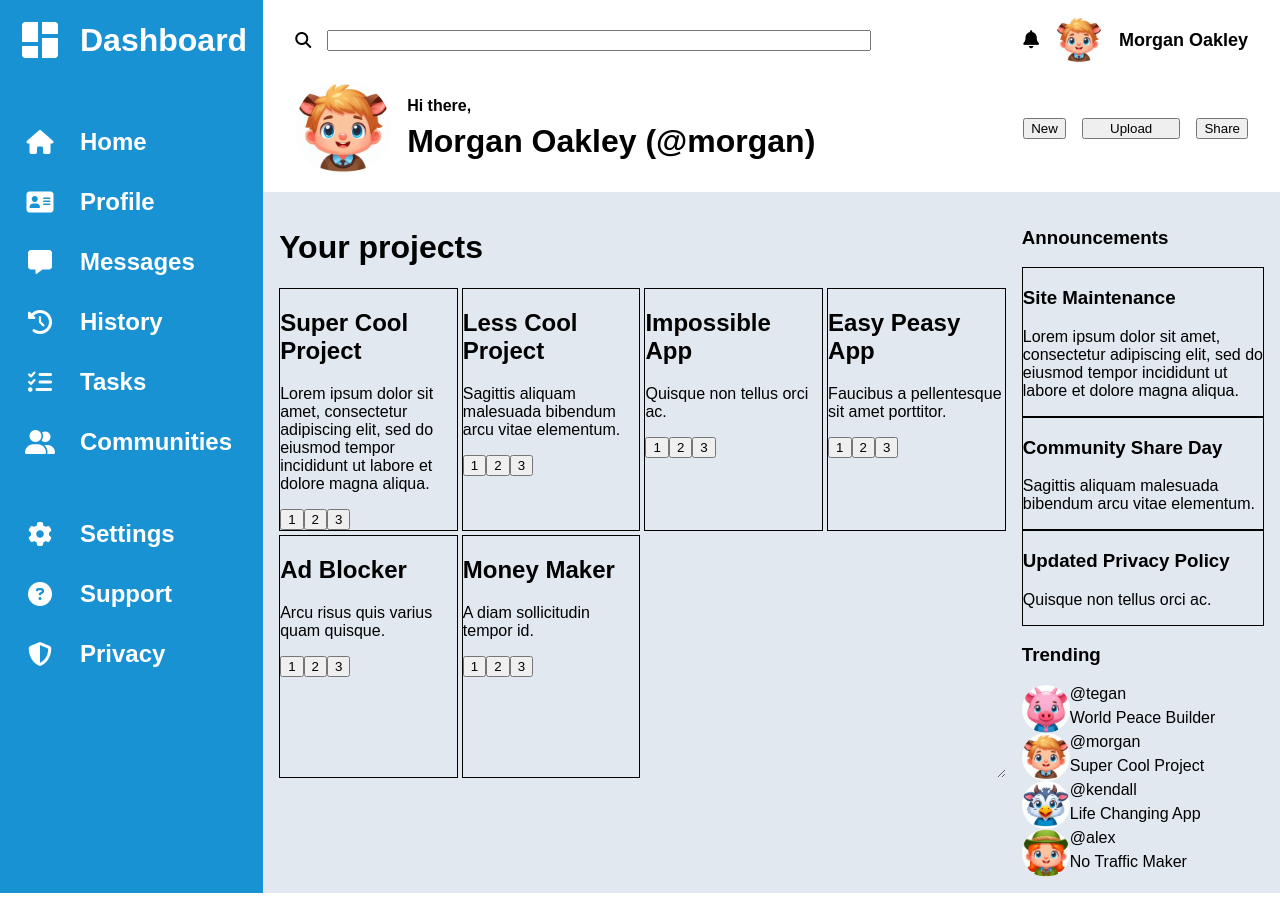
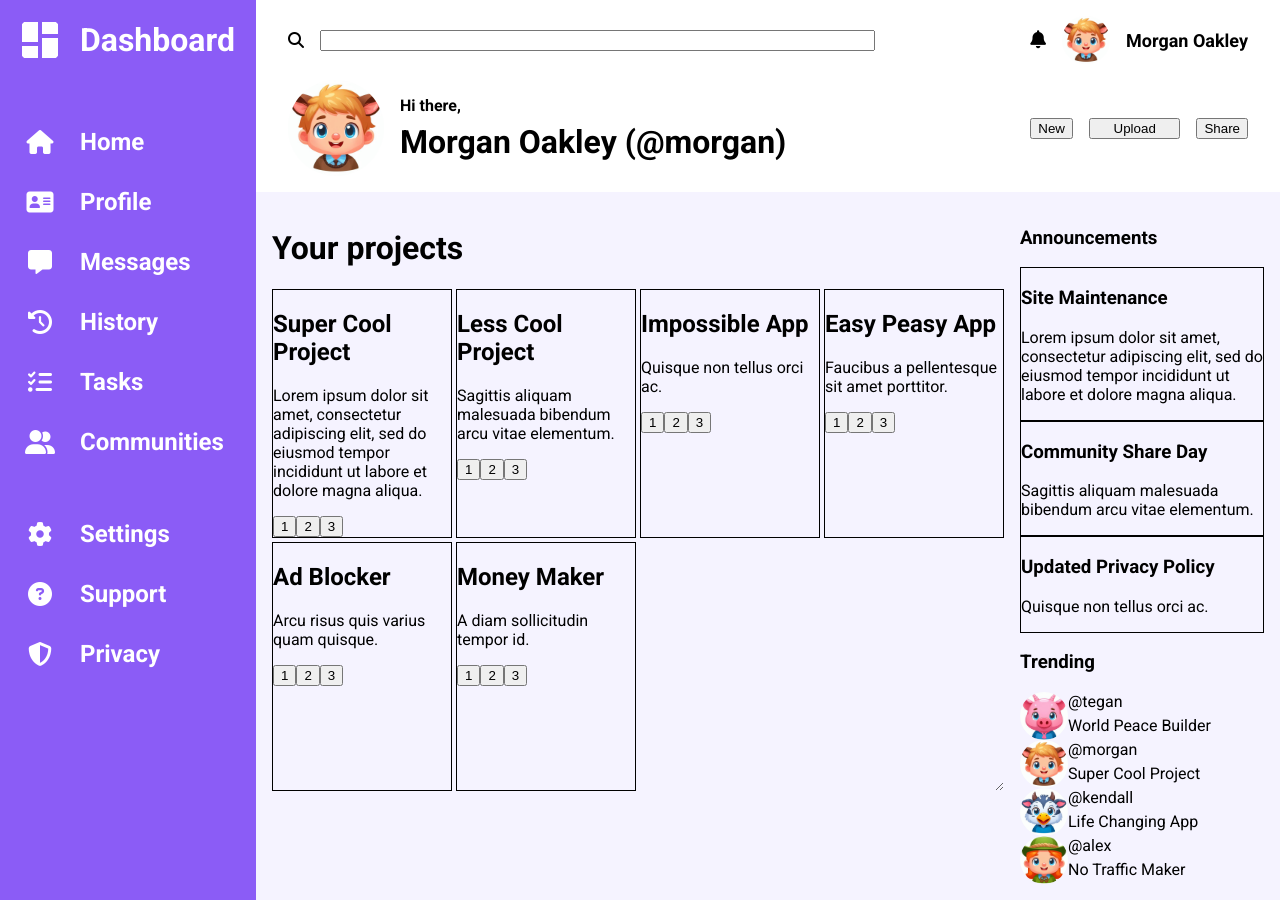
Before and after one commit to 91maan90/admin-dashboard, a plain HTML site: page index.html in a window 1280 px wide. Drawn offline with Linux system fonts and the light colour scheme.

Commit message:
Change colors and font

```diff
--- a/styles.css
+++ b/styles.css
@@ -1,10 +1,12 @@
+@import url('https://fonts.googleapis.com/css2?family=Roboto:ital,wght@0,100;0,300;0,400;0,500;0,700;0,900;1,100;1,300;1,400;1,500;1,700;1,900&display=swap');
+
 body {
     margin: 0;
     height: 100vh;
     display: grid;
     grid-template-columns: 1fr 4fr;
     grid-template-rows: auto 1fr;
-    font-family: sans-serif;
+    font-family: 'Roboto', sans-serif;
 }
 
 img {
@@ -65,7 +67,7 @@ img {
 }
 
 nav {
-    background-color: #1992d4;
+    background-color: #8b5cf6;
     color: white;
     grid-row: 1 / -1;
     display: grid;
@@ -116,7 +118,7 @@ nav img {
 }
 
 #content {
-    background-color: #e2e8f0;
+    background-color: #f5f3ff;
     padding: 1rem;
     gap: 1rem;
     display: grid;
```
